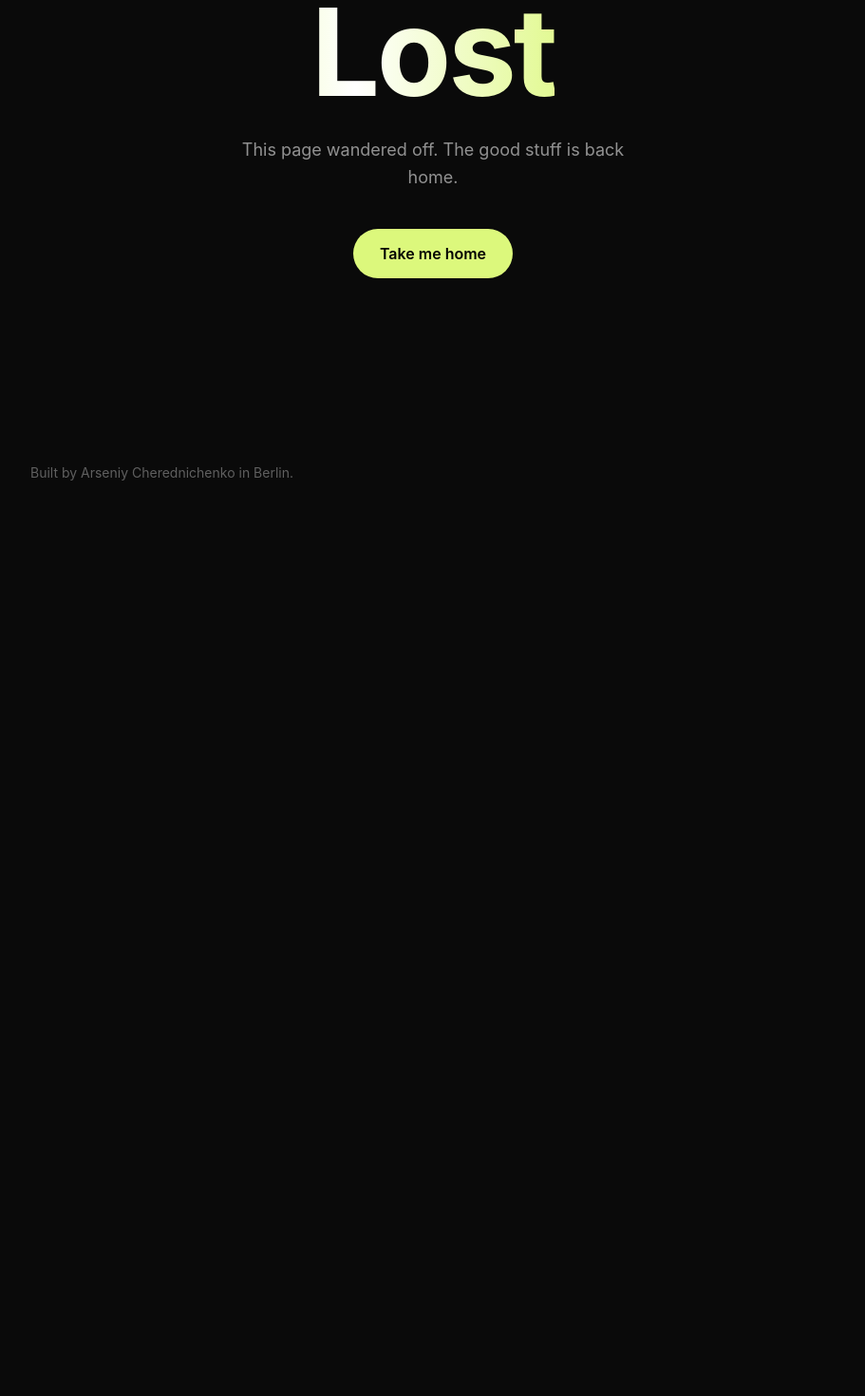
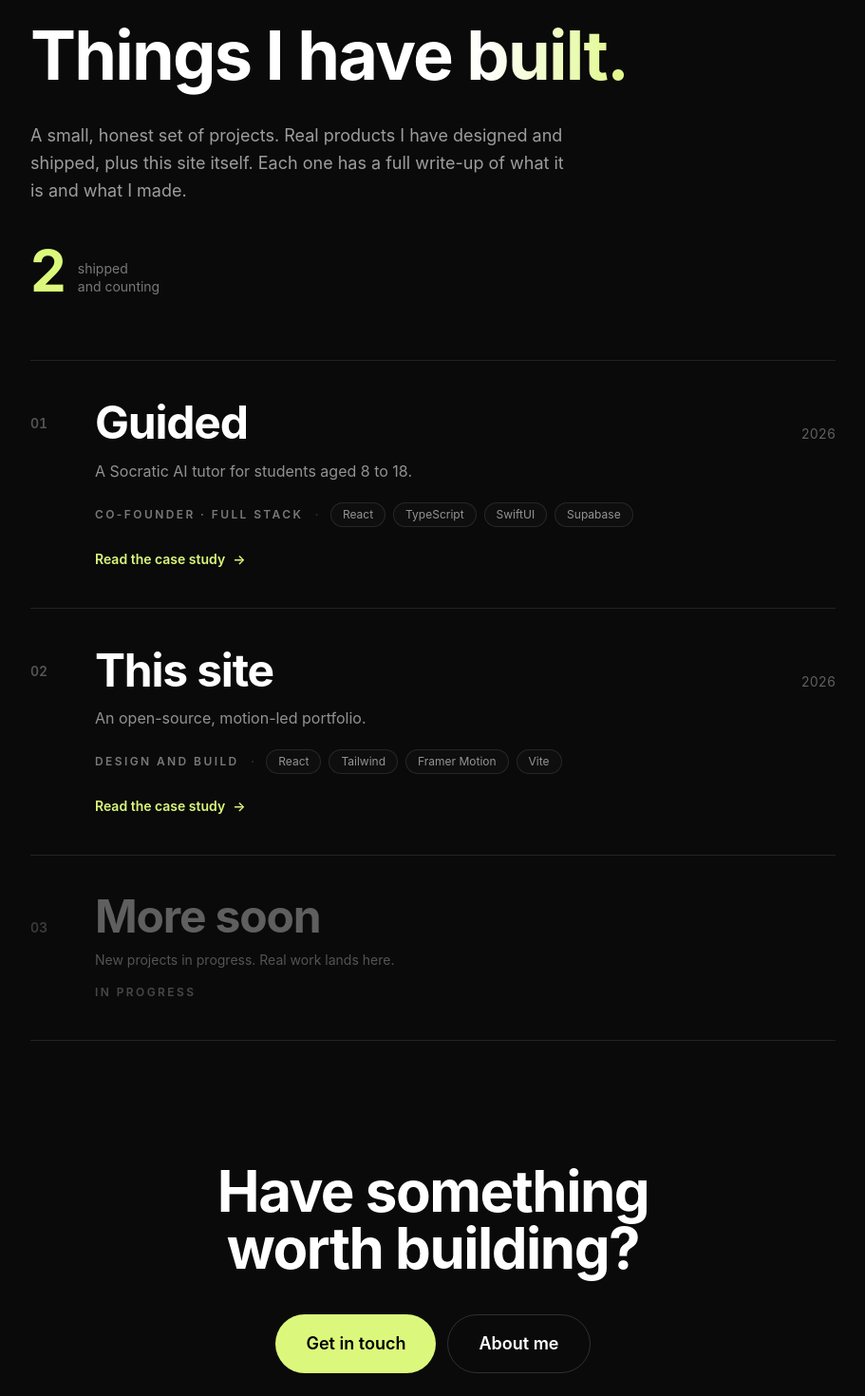
Before and after one commit to ArseniyCherednichenko/portfolio, a React (Vite) app: page /work in a window 1280 px wide. Before the commit this address had no page. Shown: the part 200-1670 px from the top of the page at 95% size, without its empty margins (184-1095 px from the left). Before the commit the page ends 800 px from the top, so only its background shows below. Built offline with nearby package versions, Linux system fonts and the light colour scheme.

Commit message:
Add /work index page: animated project ledger, all projects on equal footing

```diff
--- a/src/App.tsx
+++ b/src/App.tsx
@@ -2,6 +2,7 @@ import { Route, Routes } from 'react-router-dom'
 import { Layout } from './components/Layout'
 import Home from './pages/Home'
 import About from './pages/About'
+import Work from './pages/Work'
 import Playground from './pages/Playground'
 import WorkDetail from './pages/WorkDetail'
 import NotFound from './pages/NotFound'
@@ -12,6 +13,7 @@ export default function App() {
       <Route element={<Layout />}>
         <Route index element={<Home />} />
         <Route path="about" element={<About />} />
+        <Route path="work" element={<Work />} />
         <Route path="playground" element={<Playground />} />
         <Route path="work/:slug" element={<WorkDetail />} />
         <Route path="*" element={<NotFound />} />
--- /dev/null
+++ b/src/pages/Work.tsx
@@ -0,0 +1,188 @@
+import { motion, useReducedMotion } from 'framer-motion'
+import { Link } from 'react-router-dom'
+import { Reveal } from '../components/Reveal'
+import { Eyebrow } from '../components/Eyebrow'
+import { GradientText } from '../components/GradientText'
+import { MagneticButton } from '../components/MagneticButton'
+import { AnimatedCounter } from '../components/AnimatedCounter'
+import { PROJECTS, CASE_STUDIES, type Project } from '../data/projects'
+
+const EASE = [0.16, 1, 0.3, 1] as const
+
+// A row in the work ledger. Real projects link to their case study and react
+// to hover; the placeholder is a calm, non-clickable "in progress" row.
+function WorkRow({ project, index }: { project: Project; index: number }) {
+  const num = String(index + 1).padStart(2, '0')
+
+  if (project.soon) {
+    return (
+      <div className="group relative border-t border-white/10 py-8 sm:py-10">
+        <div className="flex items-baseline gap-5 sm:gap-8">
+          <span className="w-9 shrink-0 text-sm font-semibold tabular-nums text-white/20">{num}</span>
+          <div>
+            <h2 className="text-3xl font-bold tracking-tight text-white/35 sm:text-5xl">{project.title}</h2>
+            <p className="mt-3 max-w-md text-sm text-white/30">{project.blurb}</p>
+            <span className="mt-4 inline-block text-xs font-semibold uppercase tracking-[0.2em] text-white/25">
+              In progress
+            </span>
+          </div>
+        </div>
+      </div>
+    )
+  }
+
+  return (
+    <Link
+      to={`/work/${project.slug}`}
+      className="group relative block border-t border-white/10 py-8 transition-colors hover:bg-white/[0.015] sm:py-10"
+    >
+      {/* Lime edge that grows in on hover. */}
+      <span
+        aria-hidden
+        className="absolute left-0 top-0 h-full w-[3px] origin-top scale-y-0 rounded-full bg-[#DCF87C] transition-transform duration-500 ease-out group-hover:scale-y-100"
+      />
+      <div className="flex items-start gap-5 sm:gap-8">
+        <span className="w-9 shrink-0 pt-2 text-sm font-semibold tabular-nums text-white/30 transition-colors group-hover:text-[#DCF87C] sm:pt-4">
+          {num}
+        </span>
+
+        <div className="min-w-0 flex-1">
+          <div className="flex flex-wrap items-baseline justify-between gap-x-6 gap-y-2">
+            <h2 className="text-3xl font-bold leading-[1.05] tracking-tight transition-transform duration-500 ease-out group-hover:translate-x-1.5 sm:text-5xl">
+              {project.title}
+            </h2>
+            <span className="shrink-0 text-sm tabular-nums text-white/35">{project.year}</span>
+          </div>
+
+          <p className="mt-3 max-w-xl leading-relaxed text-white/55">{project.blurb}</p>
+
+          <div className="mt-5 flex flex-wrap items-center gap-x-3 gap-y-3">
+            {project.role && (
+              <span className="text-xs font-semibold uppercase tracking-[0.2em] text-white/45">{project.role}</span>
+            )}
+            {project.role && project.stack.length > 0 && (
+              <span aria-hidden className="hidden text-white/15 sm:inline">
+                ·
+              </span>
+            )}
+            <div className="flex flex-wrap gap-2">
+              {project.stack.map((s) => (
+                <span
+                  key={s}
+                  className="rounded-full border border-white/10 bg-white/[0.02] px-3 py-1 text-xs text-white/55"
+                >
+                  {s}
+                </span>
+              ))}
+            </div>
+          </div>
+
+          <span className="mt-6 inline-flex items-center gap-2 text-sm font-semibold text-[#DCF87C]">
+            Read the case study
+            <span aria-hidden className="transition-transform duration-300 ease-out group-hover:translate-x-1">
+              -&gt;
+            </span>
+          </span>
+        </div>
+      </div>
+    </Link>
+  )
+}
+
+export default function Work() {
+  const reduce = useReducedMotion()
+
+  return (
+    <>
+      {/* INTRO */}
+      <header className="mx-auto w-full max-w-4xl px-6 pb-12 pt-36 sm:pt-44">
+        <motion.div
+          initial={{ opacity: 0, y: 16 }}
+          animate={{ opacity: 1, y: 0 }}
+          transition={{ duration: 0.6, ease: EASE }}
+        >
+          <Eyebrow>Work</Eyebrow>
+        </motion.div>
+        <motion.h1
+          initial={{ opacity: 0, y: 24 }}
+          animate={{ opacity: 1, y: 0 }}
+          transition={{ duration: 0.7, delay: 0.05, ease: EASE }}
+          className="mt-6 text-5xl font-bold leading-[1.05] tracking-tight sm:text-7xl"
+        >
+          Things I have <GradientText>built.</GradientText>
+        </motion.h1>
+        <motion.p
+          initial={{ opacity: 0, y: 24 }}
+          animate={{ opacity: 1, y: 0 }}
+          transition={{ duration: 0.7, delay: 0.15, ease: EASE }}
+          className="mt-8 max-w-xl text-lg leading-relaxed text-white/60"
+        >
+          A small, honest set of projects. Real products I have designed and shipped, plus this site itself. Each one
+          has a full write-up of what it is and what I made.
+        </motion.p>
+
+        <motion.div
+          initial={{ opacity: 0, y: 24 }}
+          animate={{ opacity: 1, y: 0 }}
+          transition={{ duration: 0.7, delay: 0.25, ease: EASE }}
+          className="mt-10 flex items-end gap-3"
+        >
+          <AnimatedCounter
+            value={CASE_STUDIES.length}
+            className="text-5xl font-bold leading-none text-[#DCF87C] sm:text-6xl"
+          />
+          <span className="pb-1 text-sm leading-snug text-white/45">
+            shipped
+            <br />
+            and counting
+          </span>
+        </motion.div>
+      </header>
+
+      {/* LEDGER */}
+      <section className="mx-auto w-full max-w-4xl px-6 pb-8">
+        <ul className="mt-4">
+          {PROJECTS.map((p, i) => (
+            <motion.li
+              key={p.slug}
+              initial={reduce ? false : { opacity: 0, y: 28 }}
+              whileInView={reduce ? undefined : { opacity: 1, y: 0 }}
+              viewport={{ once: true, margin: '-60px' }}
+              transition={{ duration: 0.55, ease: EASE, delay: Math.min(i * 0.06, 0.24) }}
+            >
+              <WorkRow project={p} index={i} />
+            </motion.li>
+          ))}
+        </ul>
+        <div className="border-t border-white/10" />
+      </section>
+
+      {/* CTA */}
+      <section className="mx-auto w-full max-w-4xl px-6 py-24 text-center">
+        <Reveal>
+          <h2 className="text-4xl font-bold tracking-tight sm:text-6xl">
+            Have something
+            <br />
+            worth building?
+          </h2>
+        </Reveal>
+        <Reveal delay={0.1}>
+          <div className="mt-10 flex flex-wrap justify-center gap-3">
+            <MagneticButton
+              href="mailto:ars7ars3@gmail.com"
+              className="rounded-full bg-[#DCF87C] px-8 py-4 text-lg font-semibold text-black"
+            >
+              Get in touch
+            </MagneticButton>
+            <Link
+              to="/about"
+              className="rounded-full border border-white/15 px-8 py-4 text-lg font-semibold text-white transition-colors hover:bg-white/[0.06]"
+            >
+              About me
+            </Link>
+          </div>
+        </Reveal>
+      </section>
+    </>
+  )
+}
```
